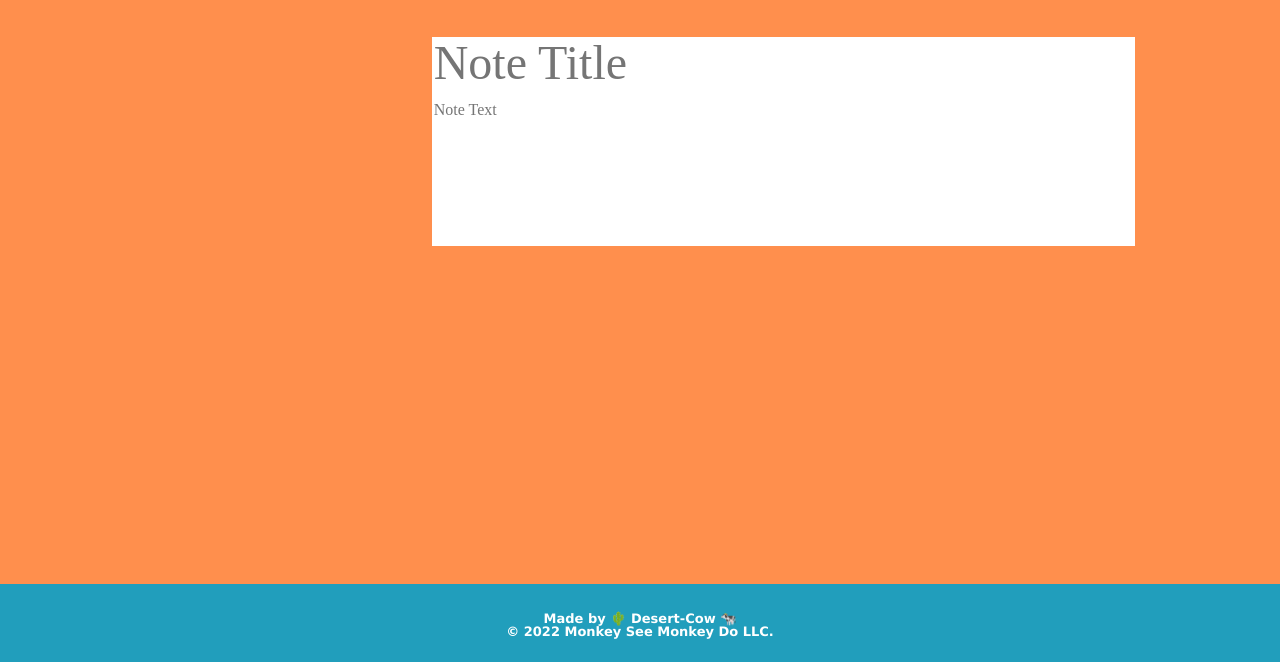
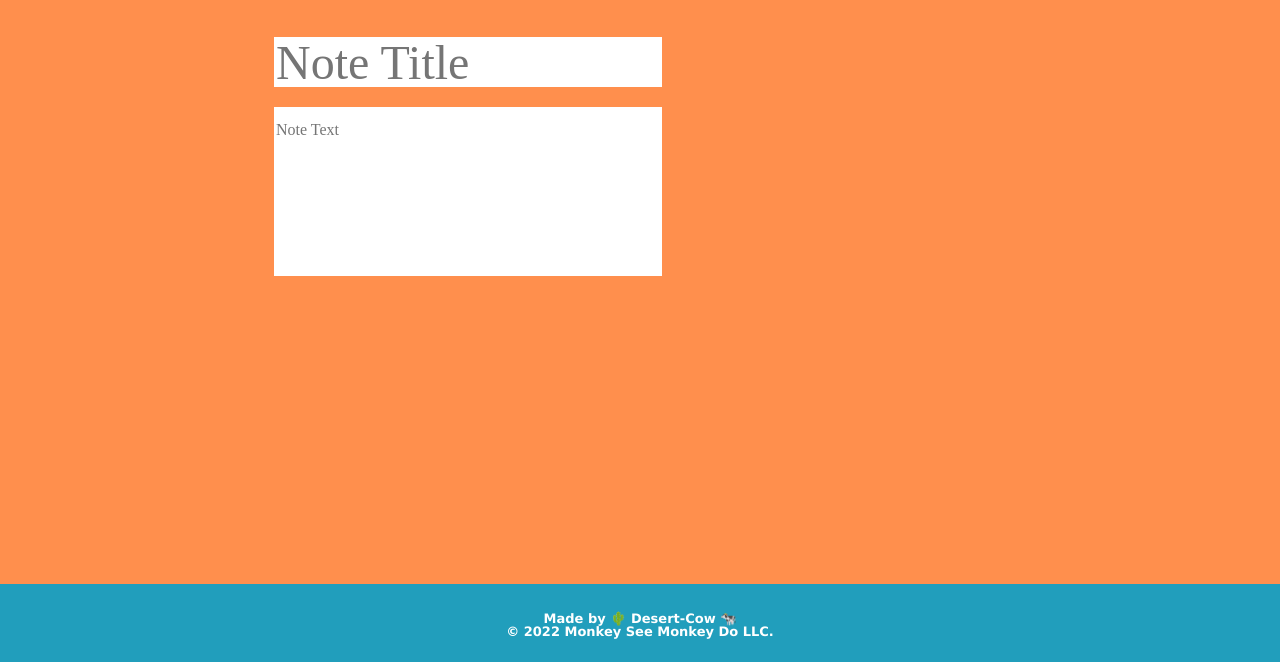
Before and after one commit to DesertCow/Notey, a website: page Develop/public/notes.html in a window 1280 px wide. Shown: the part 138-800 px from the top of the page. Drawn offline with nearby package versions, Linux system fonts and the light colour scheme; files that its build step writes are made by us from their sources; no server answers; files whose address does not match are found by name.

Commit message:
Added sep between title and note text

```diff
--- a/Develop/public/assets/css/styles.css
+++ b/Develop/public/assets/css/styles.css
@@ -80,6 +80,10 @@ html body {
   resize: none;
   height: calc(100% - 63px);
   padding-top: 15px;
+}
+
+.entryTextSep {
+  border: 10px solid var(--mainBG);
 }
 
 .note-title {
--- a/Develop/public/notes.html
+++ b/Develop/public/notes.html
@@ -46,6 +46,7 @@
             rows="1"
             cols="28"
           />
+          <div class="entryTextSep"></div>
           <textarea class="note-textarea" placeholder="Note Text" rows="25" cols="50"></textarea>
         </div>
       </div>
```
Also changed, not shown: README.md.
